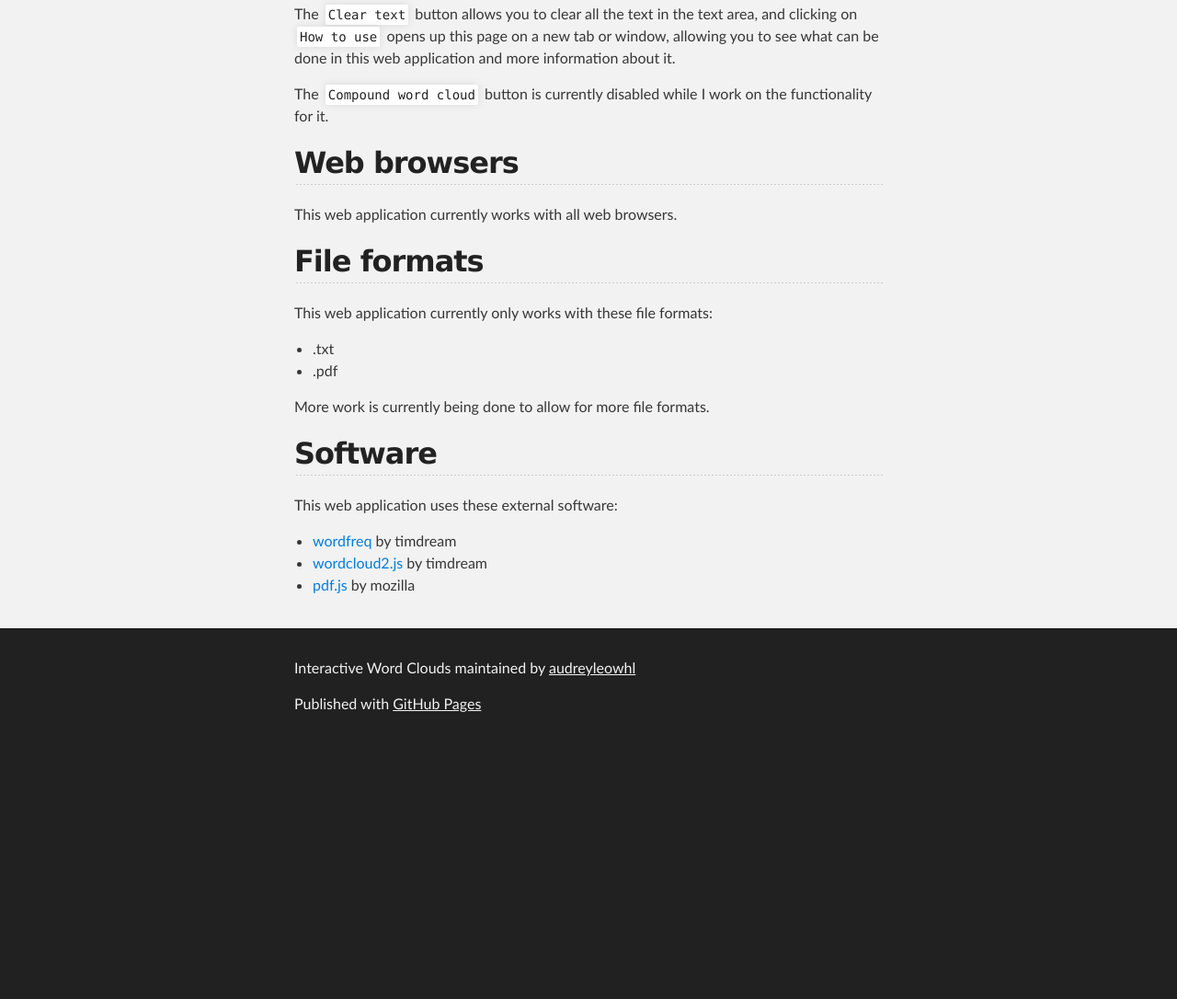
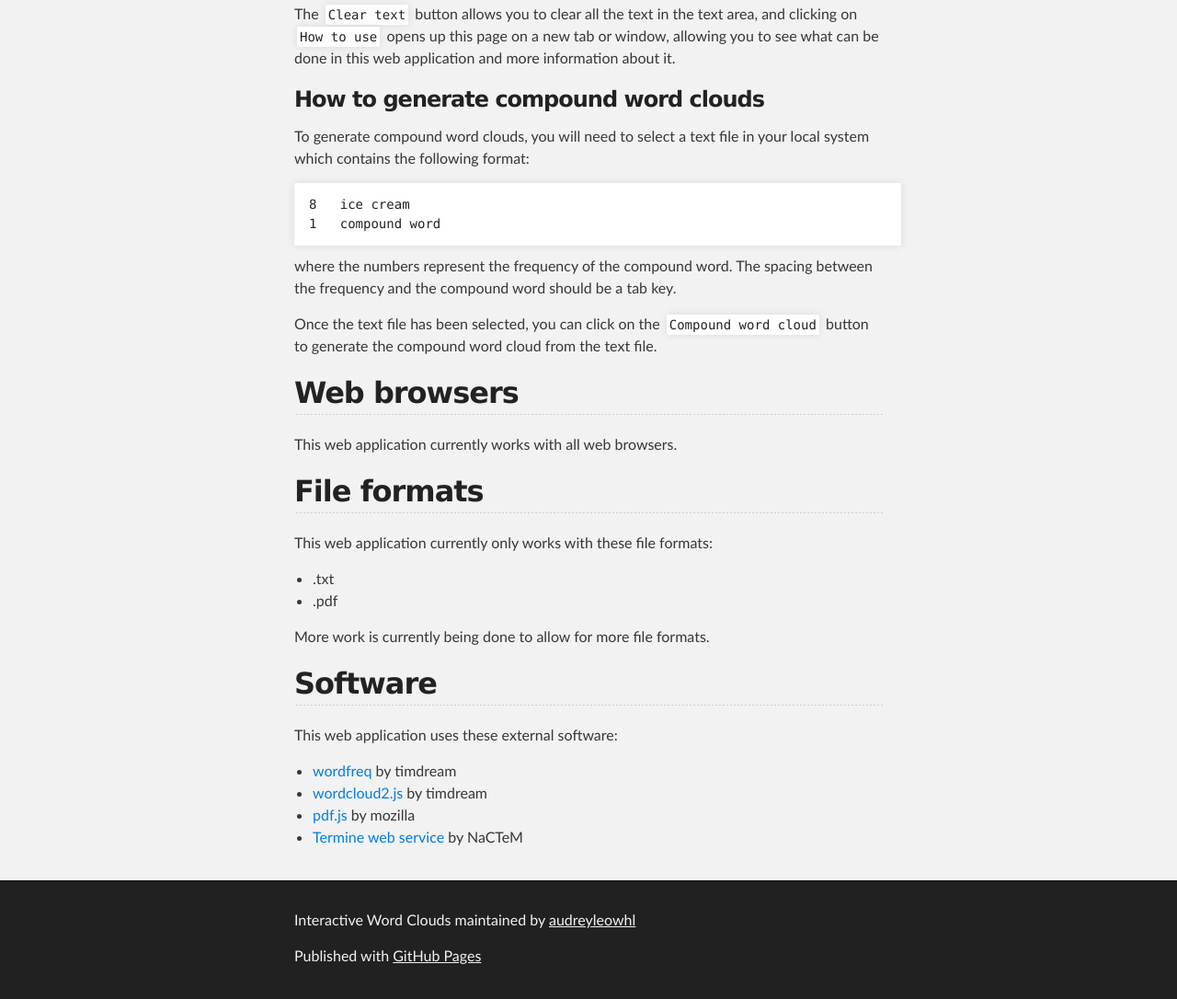
Before and after one commit to audreyleowhl/interactiveWordclouds, a plain HTML site: page index.html in a window 1280 px wide. Shown: the part 938-2024 px from the top of the page at 92% size. Before the commit the page ends 1750 px from the top, so only its background shows below. Drawn offline with Linux system fonts and the light colour scheme.

Commit message:
Create gh-pages branch via GitHub

```diff
--- a/index.html
+++ b/index.html
@@ -53,7 +53,18 @@
 
 <p>The <code>Clear text</code> button allows you to clear all the text in the text area, and clicking on <code>How to use</code> opens up this page on a new tab or window, allowing you to see what can be done in this web application and more information about it.</p>
 
-<p>The <code>Compound word cloud</code> button is currently disabled while I work on the functionality for it.</p>
+<h3>
+<a id="how-to-generate-compound-word-clouds" class="anchor" href="#how-to-generate-compound-word-clouds" aria-hidden="true"><span aria-hidden="true" class="octicon octicon-link"></span></a>How to generate compound word clouds</h3>
+
+<p>To generate compound word clouds, you will need to select a text file in your local system which contains the following format:</p>
+
+<pre><code>8   ice cream
+1   compound word
+</code></pre>
+
+<p>where the numbers represent the frequency of the compound word. The spacing between the frequency and the compound word should be a tab key.</p>
+
+<p>Once the text file has been selected, you can click on the <code>Compound word cloud</code> button to generate the compound word cloud from the text file.</p>
 
 <h2>
 <a id="web-browsers" class="anchor" href="#web-browsers" aria-hidden="true"><span aria-hidden="true" class="octicon octicon-link"></span></a>Web browsers</h2>
@@ -84,6 +95,8 @@
 <a href="https://github.com/timdream/wordcloud2.js">wordcloud2.js</a> by timdream</li>
 <li>
 <a href="https://mozilla.github.io/pdf.js/">pdf.js</a> by mozilla</li>
+<li>
+<a href="http://www.nactem.ac.uk/software/termine/webservice_key/">Termine web service</a> by NaCTeM</li>
 </ul>
       </section>
     </div>
```
Also changed, not shown: params.json (+7 -1 lines).
